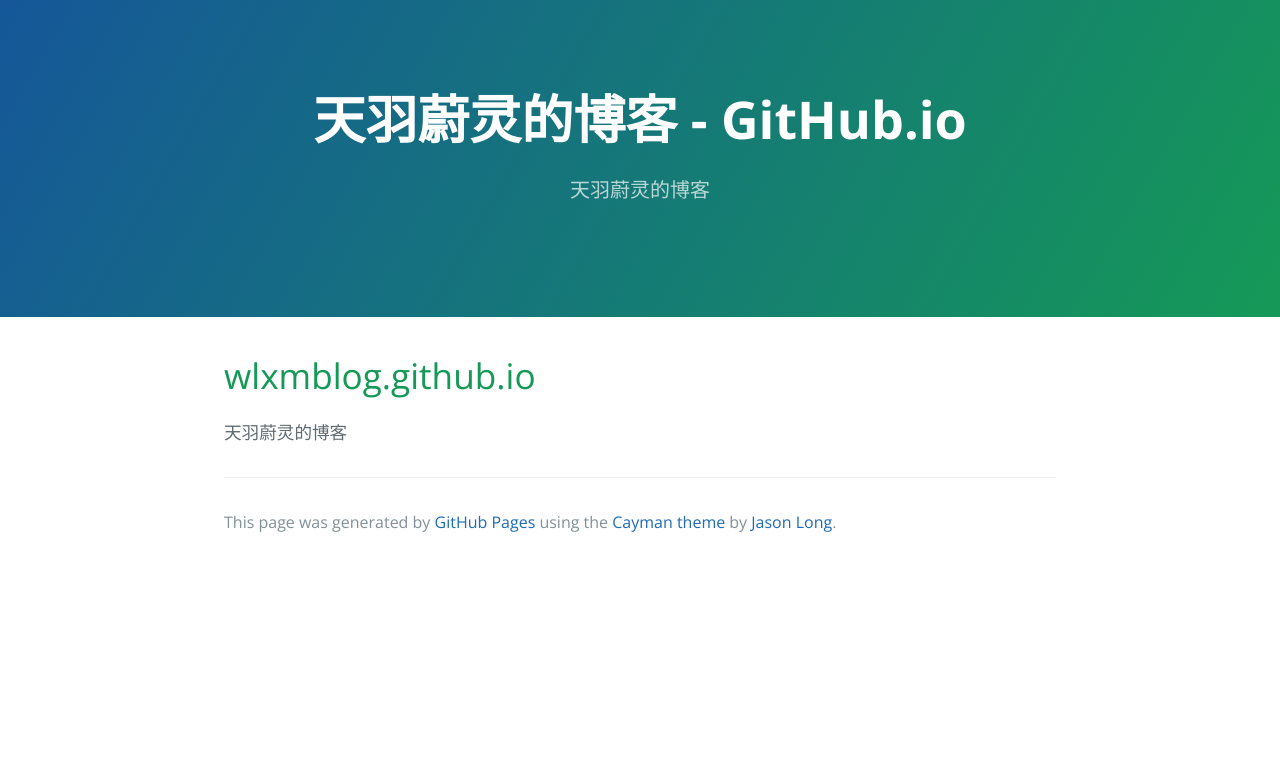
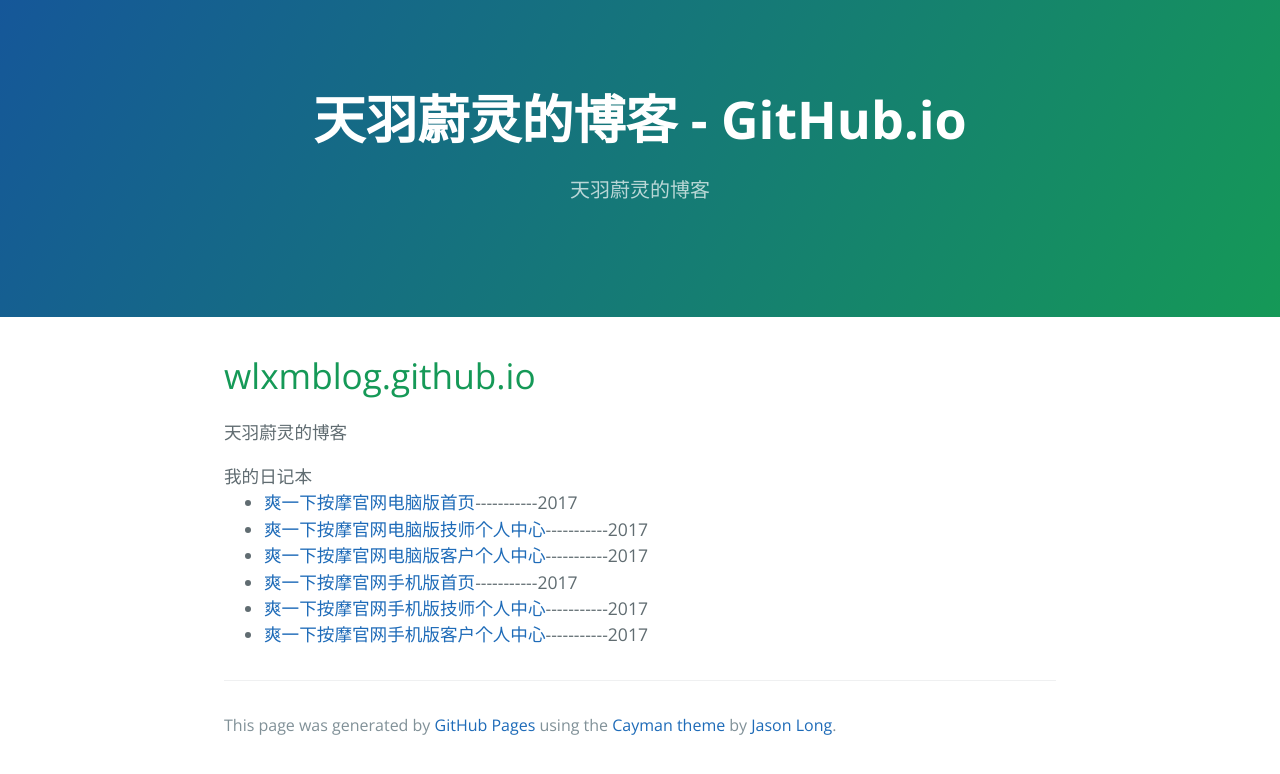
Before and after one commit to wlxmblog/wlxmblog.github.io, a website: page index.html in a window 1280 px wide. Drawn offline with nearby package versions, Linux system fonts and the light colour scheme.

Commit message:
添加了日记本
添加了日记本

```diff
--- a/index.html
+++ b/index.html
@@ -1,5 +1,6 @@
 <!DOCTYPE html>
 <html lang="en-us">
+
 <head>
   <meta charset="UTF-8">
   <title>天羽蔚灵的博客 - GitHub.io by wlxmblog</title>
@@ -9,6 +10,7 @@
   <link rel="stylesheet" type="text/css" href="stylesheets/stylesheet.css" media="screen">
   <link rel="stylesheet" type="text/css" href="stylesheets/github-light.css" media="screen">
 </head>
+
 <body>
   <section class="page-header">
     <h1 class="project-name">天羽蔚灵的博客 - GitHub.io</h1>
@@ -20,7 +22,20 @@
       <a id="wlxmbloggithubio" class="anchor" href="#wlxmbloggithubio" aria-hidden="true"><span aria-hidden="true" class="octicon octicon-link"></span></a>wlxmblog.github.io</h1>
 
     <p>天羽蔚灵的博客</p>
-
+    <article class="mynotebook">
+      <header>我的日记本</header>
+      <section>
+        <ul>
+          <li><a href="/shuangyx/pc">爽一下按摩官网电脑版首页</a>-----------2017</li>
+          <li><a href="/shuangyx/pc/user_js.html">爽一下按摩官网电脑版技师个人中心</a>-----------2017</li>
+          <li><a href="/shuangyx/pc/user_kh.html">爽一下按摩官网电脑版客户个人中心</a>-----------2017</li>
+          <li><a href="/shuangyx/mobile">爽一下按摩官网手机版首页</a>-----------2017</li>
+          <li><a href="/shuangyx/mobile/ucenter_index.html">爽一下按摩官网手机版技师个人中心</a>-----------2017</li>
+          <li><a href="/shuangyx/mobile/ucenter_index_kh.html">爽一下按摩官网手机版客户个人中心</a>-----------2017</li>
+        </ul>
+      </section>
+      <footer></footer>
+    </article>
     <footer class="site-footer">
 
       <span class="site-footer-credits">This page was generated by <a href="https://pages.github.com">GitHub Pages</a> using the <a href="https://github.com/jasonlong/cayman-theme">Cayman theme</a> by <a href="https://twitter.com/jasonlong">Jason Long</a>.</span>
@@ -30,4 +45,5 @@
 
 
 </body>
+
 </html>
```
Lines whose indentation alone changed are shown as unchanged.
